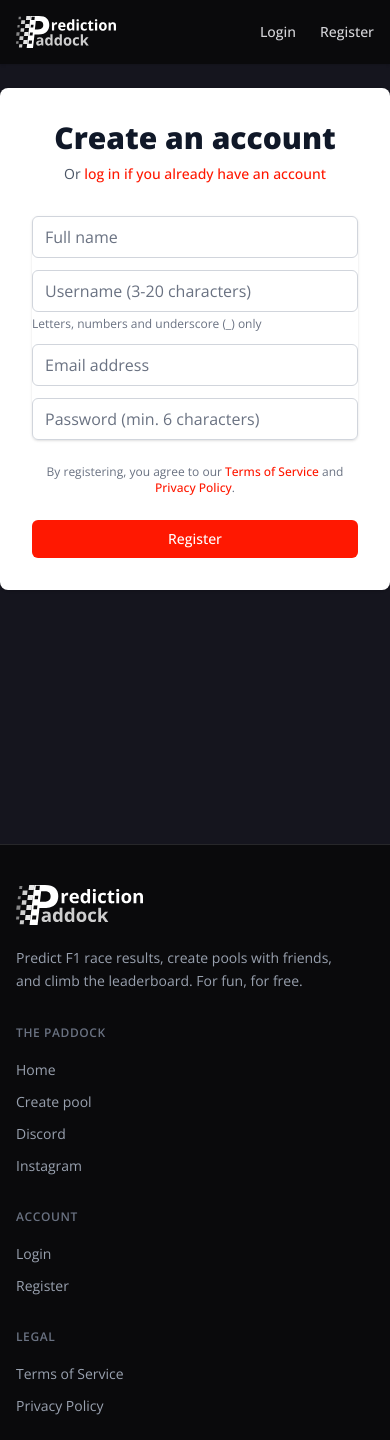
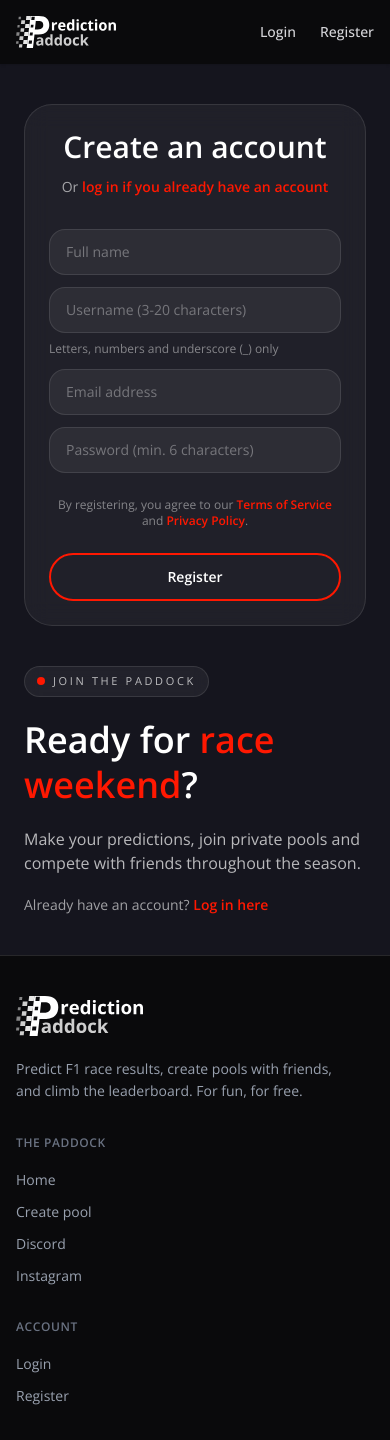
Before and after one commit to KasperOfzeau/f1-predictions, a Next.js app: page /register in a window 390 px wide. Shown: the top 1440 px of the page. Built offline with nearby package versions, Linux system fonts and the light colour scheme; no server answers.

Commit message:
Refactor Login and Register pages to enhance UI consistency and user experience. Update layout structure, improve text styling, and adjust component classes for better responsiveness and accessibility. Introduce new sections and modify existing elements for a cohesive design across both pages.

```diff
--- a/app/login/page.tsx
+++ b/app/login/page.tsx
@@ -56,14 +56,14 @@ function LoginForm() {
   }
 
   return (
-    <div className="bg-white shadow rounded-lg p-6">
+    <div>
       <div>
-        <h2 className="text-center text-3xl font-extrabold text-gray-900">
+        <h2 className="text-center text-3xl font-semibold text-white">
           Log in to your account
         </h2>
-        <p className="mt-2 text-center text-sm text-gray-600">
+        <p className="mt-3 text-center text-sm text-white/60">
           Or{' '}
-          <Link href="/register" className="font-medium text-f1-red hover:text-f1-red-hover">
+          <Link href="/register" className="font-semibold text-f1-red transition-colors hover:text-white">
             create a new account
           </Link>
         </p>
@@ -73,10 +73,10 @@ function LoginForm() {
         {notice && (
           <div
             className={[
-              'px-4 py-3 rounded border',
-              notice.type === 'success' && 'bg-green-50 border-green-200 text-green-700',
-              notice.type === 'info' && 'bg-blue-50 border-blue-200 text-blue-700',
-              notice.type === 'error' && 'bg-red-50 border-red-200 text-red-700',
+              'rounded-2xl border px-4 py-3 text-sm',
+              notice.type === 'success' && 'border-emerald-400/30 bg-emerald-500/10 text-emerald-200',
+              notice.type === 'info' && 'border-sky-400/30 bg-sky-500/10 text-sky-200',
+              notice.type === 'error' && 'border-f1-red/30 bg-f1-red/10 text-red-100',
             ]
               .filter(Boolean)
               .join(' ')}
@@ -86,12 +86,12 @@ function LoginForm() {
         )}
 
         {error && (
-          <div className="bg-red-50 border border-red-200 text-red-700 px-4 py-3 rounded">
+          <div className="rounded-2xl border border-f1-red/30 bg-f1-red/10 px-4 py-3 text-sm text-red-100">
             {error}
           </div>
         )}
 
-        <div className="rounded-md shadow-sm -space-y-px">
+        <div className="space-y-3">
           <div>
             <label htmlFor="email-or-username" className="sr-only">
               Email or username
@@ -102,7 +102,7 @@ function LoginForm() {
               type="text"
               autoComplete="username email"
               required
-              className="appearance-none rounded-none relative block w-full px-3 py-2 border border-gray-300 placeholder-gray-500 text-gray-900 rounded-t-md focus:outline-none focus:ring-f1-red focus:border-f1-red focus:z-10 sm:text-sm"
+              className="block w-full rounded-2xl border border-white/10 bg-white/6 px-4 py-3 text-sm text-white placeholder:text-white/35 focus:border-f1-red focus:outline-none"
               placeholder="Email or username"
               value={emailOrUsername}
               onChange={(e) => setEmailOrUsername(e.target.value)}
@@ -118,7 +118,7 @@ function LoginForm() {
               type="password"
               autoComplete="current-password"
               required
-              className="appearance-none rounded-none relative block w-full px-3 py-2 border border-gray-300 placeholder-gray-500 text-gray-900 rounded-b-md focus:outline-none focus:ring-f1-red focus:border-f1-red focus:z-10 sm:text-sm"
+              className="block w-full rounded-2xl border border-white/10 bg-white/6 px-4 py-3 text-sm text-white placeholder:text-white/35 focus:border-f1-red focus:outline-none"
               placeholder="Password"
               value={password}
               onChange={(e) => setPassword(e.target.value)}
@@ -130,7 +130,7 @@ function LoginForm() {
           <button
             type="submit"
             disabled={loading}
-            className="group relative w-full flex justify-center py-2 px-4 border border-transparent text-sm font-medium rounded-md text-white bg-f1-red hover:bg-f1-red-hover focus:outline-none focus:ring-2 focus:ring-offset-2 focus:ring-f1-red disabled:opacity-50"
+            className="flex w-full justify-center rounded-full border-2 border-f1-red px-4 py-3 text-sm font-semibold text-white transition-colors hover:bg-f1-red/20 focus:outline-none disabled:cursor-not-allowed disabled:opacity-50"
           >
             {loading ? 'Loading...' : 'Log in'}
           </button>
@@ -142,21 +142,50 @@ function LoginForm() {
 
 export default function LoginPage() {
   return (
-    <div className="min-h-screen bg-carbon-black">
+    <div className="min-h-screen bg-carbon-black text-white">
       <Nav />
-      <main className="max-w-3xl mx-auto py-6 sm:px-6 lg:px-8 flex items-center justify-center">
-        <div className="px-4 py-6 sm:px-0">
-          <Suspense fallback={
-            <div className="bg-white shadow rounded-lg p-6 w-full max-w-md animate-pulse">
-              <div className="h-8 bg-gray-200 rounded w-3/4 mx-auto mb-4" />
-              <div className="h-4 bg-gray-200 rounded w-full mb-2" />
-              <div className="h-10 bg-gray-200 rounded w-full mb-4" />
-              <div className="h-10 bg-gray-200 rounded w-full" />
+      <main>
+        <section className="mx-auto grid min-h-[calc(100vh-5rem)] max-w-6xl items-center gap-10 px-6 py-10 lg:grid-cols-[1fr_0.95fr] lg:gap-14 lg:py-16">
+          <div className="order-2 max-w-xl lg:order-1">
+            <div className="space-y-5">
+              <div className="inline-flex items-center gap-2 rounded-full border border-white/10 bg-white/6 px-3 py-1.5 text-[11px] sm:text-xs uppercase tracking-[0.24em] text-white/70 backdrop-blur-sm">
+                <span className="h-2 w-2 rounded-full bg-f1-red" />
+                Join The Paddock
+              </div>
+              <h1 className="text-4xl font-semibold leading-tight sm:text-5xl md:text-6xl">
+                Ready for <span className="text-f1-red">race weekend</span>?
+              </h1>
+              <p className="max-w-xl text-base text-white/70 sm:text-lg">
+                Make your predictions, join private pools and compete with friends throughout the season.
+              </p>
+              <p className="text-sm text-white/60">
+                Don&apos;t have an account yet?{' '}
+                <Link
+                  href="/register"
+                  className="font-semibold text-f1-red transition-colors hover:text-white"
+                >
+                  Register here
+                </Link>
+              </p>
             </div>
-          }>
-            <LoginForm />
-          </Suspense>
-        </div>
+          </div>
+
+          <div className="order-1 lg:order-2">
+            <div className="rounded-[1.75rem] border border-white/10 bg-white/5 p-6 backdrop-blur-md sm:p-8">
+              <Suspense fallback={
+                <div className="w-full animate-pulse space-y-4">
+                  <div className="mx-auto h-8 w-3/4 rounded bg-white/10" />
+                  <div className="mx-auto h-4 w-full rounded bg-white/10" />
+                  <div className="h-12 w-full rounded-2xl bg-white/10" />
+                  <div className="h-12 w-full rounded-2xl bg-white/10" />
+                  <div className="h-12 w-full rounded-full bg-white/10" />
+                </div>
+              }>
+                <LoginForm />
+              </Suspense>
+            </div>
+          </div>
+        </section>
       </main>
     </div>
   )
--- a/app/register/page.tsx
+++ b/app/register/page.tsx
@@ -70,17 +70,44 @@ export default function RegisterPage() {
   }
 
   return (
-    <div className="min-h-screen bg-carbon-black">
+    <div className="min-h-screen bg-carbon-black text-white">
       <Nav />
-      <main className="max-w-3xl mx-auto py-6 sm:px-6 lg:px-8 flex items-center justify-center">
-        <div className="max-w-md w-full space-y-8 bg-white shadow rounded-lg p-8">
+      <main>
+        <section className="mx-auto grid min-h-[calc(100vh-5rem)] max-w-6xl items-center gap-10 px-6 py-10 lg:grid-cols-[1fr_0.95fr] lg:gap-14 lg:py-16">
+          <div className="order-2 max-w-xl lg:order-1">
+            <div className="space-y-5">
+              <div className="inline-flex items-center gap-2 rounded-full border border-white/10 bg-white/6 px-3 py-1.5 text-[11px] sm:text-xs uppercase tracking-[0.24em] text-white/70 backdrop-blur-sm">
+                <span className="h-2 w-2 rounded-full bg-f1-red" />
+                Join The Paddock
+              </div>
+              <h1 className="text-4xl font-semibold leading-tight sm:text-5xl md:text-6xl">
+                Ready for <span className="text-f1-red">race weekend</span>?
+              </h1>
+              <p className="max-w-xl text-base text-white/70 sm:text-lg">
+                Make your predictions, join private pools and compete with friends throughout the season.
+              </p>
+              <p className="text-sm text-white/60">
+                Already have an account?{' '}
+                <Link
+                  href="/login"
+                  className="font-semibold text-f1-red transition-colors hover:text-white"
+                >
+                  Log in here
+                </Link>
+              </p>
+            </div>
+          </div>
+
+          <div className="order-1 lg:order-2">
+            <div className="rounded-[1.75rem] border border-white/10 bg-white/5 p-6 backdrop-blur-md sm:p-8">
+              <div className="space-y-8">
                 <div>
-            <h2 className="text-center text-3xl font-extrabold text-gray-900">
+                  <h2 className="text-center text-3xl font-semibold text-white">
                     Create an account
                   </h2>
-            <p className="mt-2 text-center text-sm text-gray-600">
+                  <p className="mt-3 text-center text-sm text-white/60">
                     Or{' '}
-              <Link href="/login" className="font-medium text-f1-red hover:text-f1-red-hover">
+                    <Link href="/login" className="font-semibold text-f1-red transition-colors hover:text-white">
                       log in if you already have an account
                     </Link>
                   </p>
@@ -88,12 +115,12 @@ export default function RegisterPage() {
 
                 <form className="mt-8 space-y-6" onSubmit={handleRegister}>
             {error && (
-              <div className="bg-red-50 border border-red-200 text-red-700 px-4 py-3 rounded">
+              <div className="rounded-2xl border border-f1-red/30 bg-f1-red/10 px-4 py-3 text-sm text-red-100">
                 {error}
               </div>
             )}
 
-            <div className="rounded-md shadow-sm space-y-3">
+            <div className="space-y-3">
               <div>
                 <label htmlFor="full-name" className="sr-only">
                   Full name
@@ -103,7 +130,7 @@ export default function RegisterPage() {
                   name="name"
                   type="text"
                   required
-                  className="appearance-none relative block w-full px-3 py-2 border border-gray-300 placeholder-gray-500 text-gray-900 rounded-md focus:outline-none focus:ring-blue-500 focus:border-blue-500 focus:z-10 sm:text-sm"
+                  className="block w-full rounded-2xl border border-white/10 bg-white/6 px-4 py-3 text-sm text-white placeholder:text-white/35 focus:border-f1-red focus:outline-none"
                   placeholder="Full name"
                   value={fullName}
                   onChange={(e) => setFullName(e.target.value)}
@@ -119,13 +146,13 @@ export default function RegisterPage() {
                   name="username"
                   type="text"
                   required
-                  className="appearance-none relative block w-full px-3 py-2 border border-gray-300 placeholder-gray-500 text-gray-900 rounded-md focus:outline-none focus:ring-blue-500 focus:border-blue-500 focus:z-10 sm:text-sm"
+                  className="block w-full rounded-2xl border border-white/10 bg-white/6 px-4 py-3 text-sm text-white placeholder:text-white/35 focus:border-f1-red focus:outline-none"
                   placeholder="Username (3-20 characters)"
                   value={username}
                   onChange={(e) => setUsername(e.target.value.toLowerCase())}
                   pattern="[a-zA-Z0-9_]{3,20}"
                 />
-                <p className="mt-1 text-xs text-gray-500">
+                <p className="mt-2 text-xs text-white/45">
                   Letters, numbers and underscore (_) only
                 </p>
               </div>
@@ -140,7 +167,7 @@ export default function RegisterPage() {
                   type="email"
                   autoComplete="email"
                   required
-                  className="appearance-none relative block w-full px-3 py-2 border border-gray-300 placeholder-gray-500 text-gray-900 rounded-md focus:outline-none focus:ring-blue-500 focus:border-blue-500 focus:z-10 sm:text-sm"
+                  className="block w-full rounded-2xl border border-white/10 bg-white/6 px-4 py-3 text-sm text-white placeholder:text-white/35 focus:border-f1-red focus:outline-none"
                   placeholder="Email address"
                   value={email}
                   onChange={(e) => setEmail(e.target.value)}
@@ -157,7 +184,7 @@ export default function RegisterPage() {
                   type="password"
                   autoComplete="new-password"
                   required
-                  className="appearance-none relative block w-full px-3 py-2 border border-gray-300 placeholder-gray-500 text-gray-900 rounded-md focus:outline-none focus:ring-blue-500 focus:border-blue-500 focus:z-10 sm:text-sm"
+                  className="block w-full rounded-2xl border border-white/10 bg-white/6 px-4 py-3 text-sm text-white placeholder:text-white/35 focus:border-f1-red focus:outline-none"
                   placeholder="Password (min. 6 characters)"
                   value={password}
                   onChange={(e) => setPassword(e.target.value)}
@@ -166,24 +193,27 @@ export default function RegisterPage() {
               </div>
             </div>
 
-            <p className="text-xs text-gray-500 text-center">
+            <p className="text-center text-xs text-white/45">
               By registering, you agree to our{' '}
-              <Link href="/terms" className="font-medium text-f1-red hover:text-f1-red-hover">Terms of Service</Link>
+              <Link href="/terms" className="font-semibold text-f1-red transition-colors hover:text-white">Terms of Service</Link>
               {' '}and{' '}
-              <Link href="/privacy" className="font-medium text-f1-red hover:text-f1-red-hover">Privacy Policy</Link>.
+              <Link href="/privacy" className="font-semibold text-f1-red transition-colors hover:text-white">Privacy Policy</Link>.
             </p>
 
             <div>
               <button
                 type="submit"
                 disabled={loading}
-                className="group relative w-full flex justify-center py-2 px-4 border border-transparent text-sm font-medium rounded-md text-white bg-f1-red hover:bg-f1-red-hover focus:outline-none focus:ring-2 focus:ring-offset-2 focus:ring-f1-red disabled:opacity-50"
+                className="flex w-full justify-center rounded-full border-2 border-f1-red px-4 py-3 text-sm font-semibold text-white transition-colors hover:bg-f1-red/20 focus:outline-none disabled:cursor-not-allowed disabled:opacity-50"
               >
                 {loading ? 'Loading...' : 'Register'}
               </button>
             </div>
                 </form>
               </div>
+            </div>
+          </div>
+        </section>
       </main>
     </div>
   )
```
Lines whose indentation alone changed are shown as unchanged.
